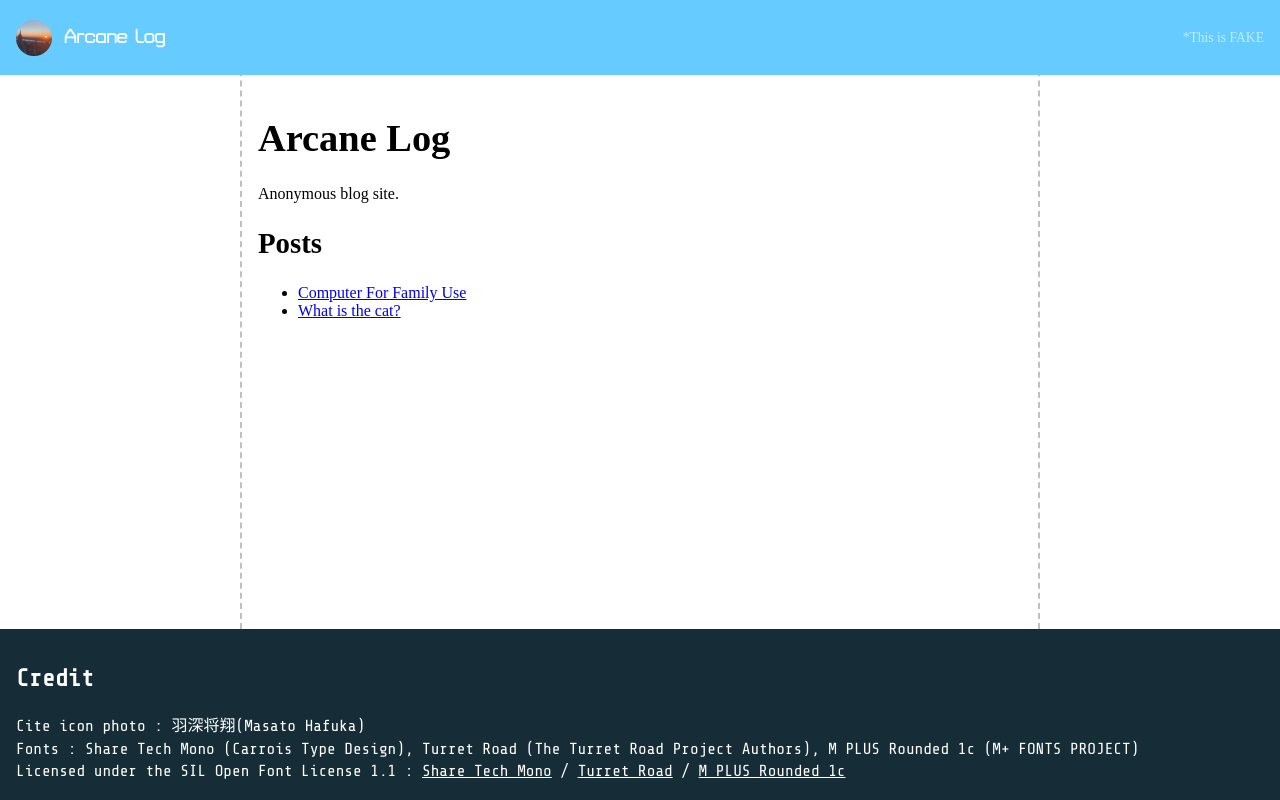
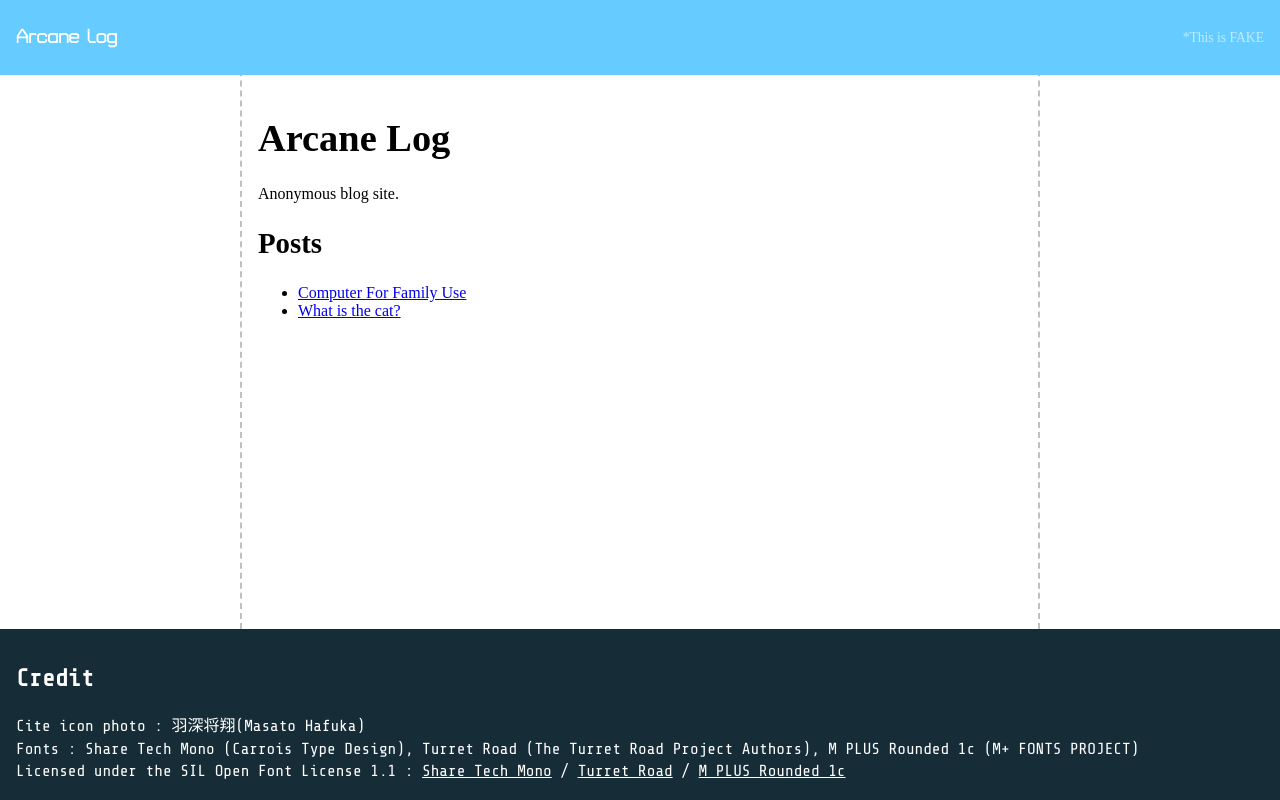
Before and after one commit to pfp-jpg/arcane_log, a plain HTML site: page index.html in a window 1280 px wide. Drawn offline with Linux system fonts and the light colour scheme.

Commit message:
Update index.html

```diff
--- a/index.html
+++ b/index.html
@@ -14,7 +14,6 @@
 </head>
 <body>
     <nav class = "topbar">
-        <img src = "assets/img/icon.jpg" type="image/jpg" alt="Icon" class = "topicon">
         <a class = "topbar_title" href = "./">Arcane Log</a>
         <p class="topbar_info">*This is FAKE</p>
     </nav>
```
